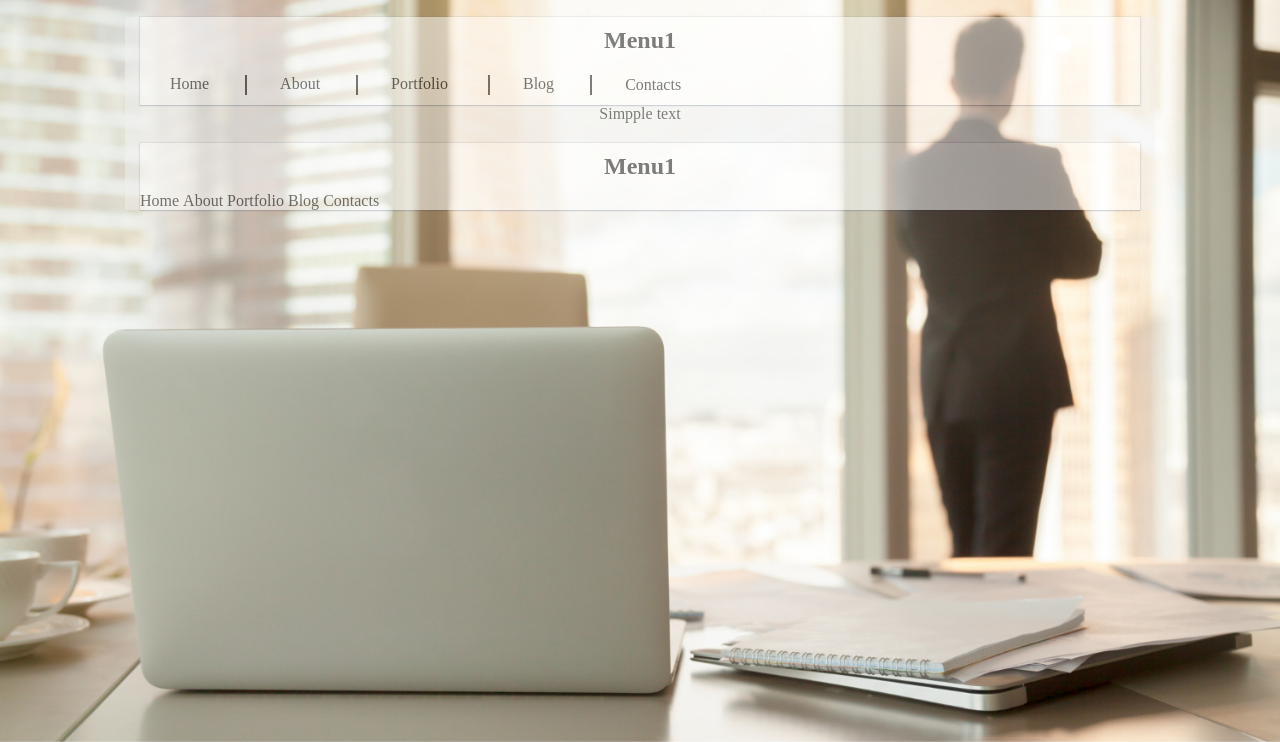
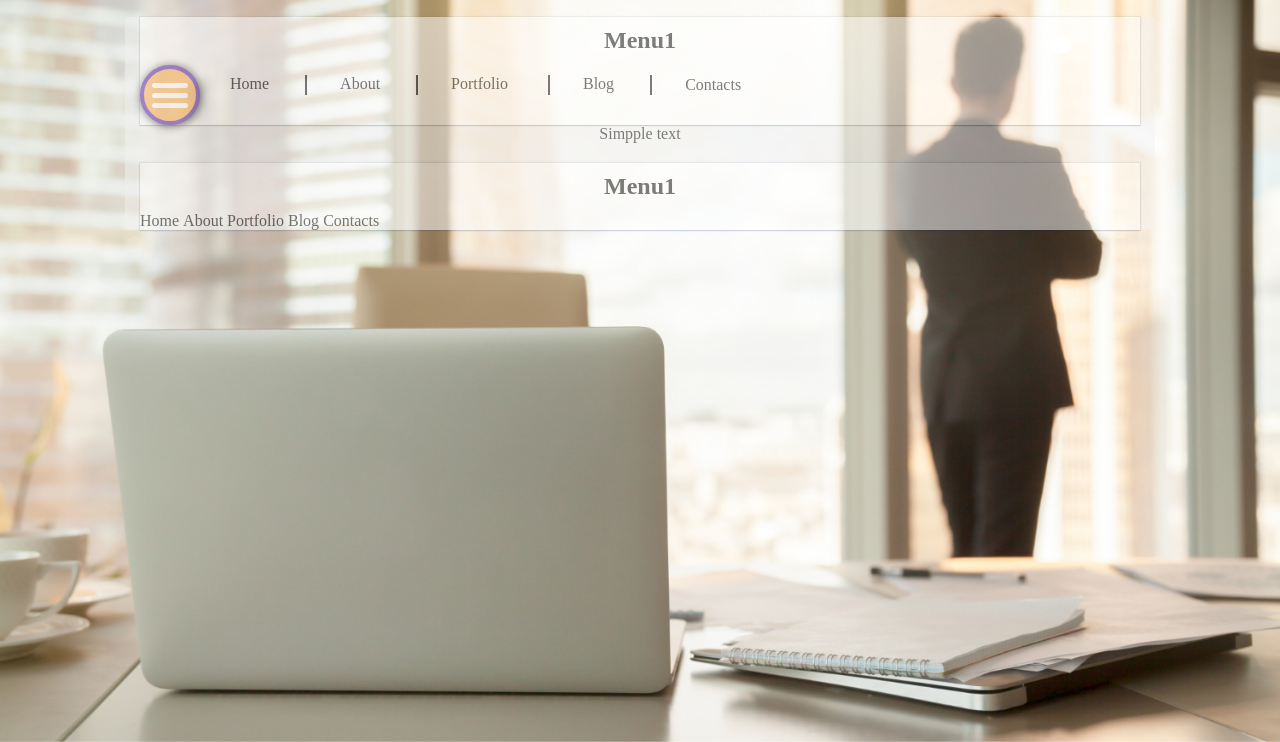
Before and after one commit to IakovRublev/Menu_examples, a plain HTML site: page index.html in a window 1280 px wide. Shown: the part 58-800 px from the top of the page. Drawn offline with Linux system fonts and the light colour scheme.

Commit message:
burger_settigs

```diff
--- a/css/main.css
+++ b/css/main.css
@@ -135,7 +135,8 @@ main {
 }
 
 .wrap_menu {
-    display: block;
+    display: flex;
+    justify-content: space-between;
     position: relative;
     /* background: #a0a0a0; */
     max-width: fit-content;
@@ -144,10 +145,7 @@ main {
   padding: .5em 0;
 }
 
-.menu_1-toggle {
-  visibility: visible;
-    opacity: 1;
-}
+
 
 
 
@@ -258,3 +256,73 @@ main {
 .sub_menu>li:last-child>a:hover{
     border-radius: 0 0 8px 8px;
  } */
+
+
+
+/* Hamburger button */
+
+.menu_1-tog {
+    visibility: visible;
+    opacity: 1;
+}
+
+.warp_hamburger {
+  display: block;
+
+
+
+}
+.menu_1-tog .hamburger_menu {
+  display: block;
+  cursor: pointer;
+  width: 60px;
+  height: 60px;
+  background-color: rgb(255, 171, 76);
+  border-radius: 50%;
+  border: #531fad solid 4px;
+  box-shadow: 1px 1px 10px 0  #000000;
+}
+
+.menu_1-tog .hamburger_menu .hamburger {
+  display: block;
+  position: absolute;
+  width: 36px;
+  height: 5px;
+  top: 28px;
+  left: 12px;
+  border-radius: 3px;
+  background-color: #fff;
+   transition: 0.4s ease;
+}
+.menu_1-tog .hamburger_menu .hamburger:after, .hamburger_menu .hamburger:before {
+  content: "";
+  position: absolute;
+  display: block;
+  width: 100%;
+  height: 100%;
+  border-radius: 3px;
+  background-color: #fff;
+   transition: 0.4s ease;
+}
+
+.menu_1-tog .hamburger_menu .hamburger:after{
+  bottom: -10px;
+}
+
+.menu_1-tog .hamburger_menu .hamburger:before {
+  top: -10px;
+}
+
+
+[id='menu_1-toggle']:checked ~ .wrap_menu > .warp_hamburger > .menu_1-tog > .hamburger_menu > .hamburger {
+  transform: rotate(45deg);
+}
+
+[id='menu_1-toggle']:checked ~ .wrap_menu > .warp_hamburger > .menu_1-tog > .hamburger_menu > .hamburger:before {
+  transform: rotate(90deg);
+  top: 0;
+}
+[id='menu_1-toggle']:checked ~ .wrap_menu > .warp_hamburger > .menu_1-tog > .hamburger_menu > .hamburger:after {
+  transform: rotate(90deg);
+  bottom: 0;
+}
--- a/index.html
+++ b/index.html
@@ -29,8 +29,9 @@
                     <h2>Menu1</h2>
                     <input type="checkbox" id="menu_1-toggle" hidden>
                     <div class="wrap_menu">
-                        <div class="menu_1-toggle">
-                            <label for="menu_1-toggle" class="menu_1-toggle">
+                        <div class="warp_hamburger">
+                            <!-- <input type="checkbox" id="menu_1-toggle" hidden> -->
+                            <label for="menu_1-toggle" class="menu_1-tog" onclick>
                                 <span class='hamburger_menu'>
                                     <span class='hamburger'></span>
                                 </span>
```
